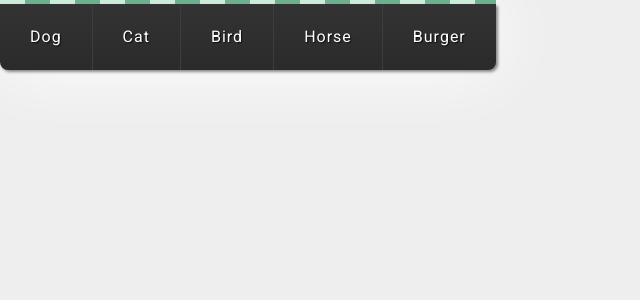
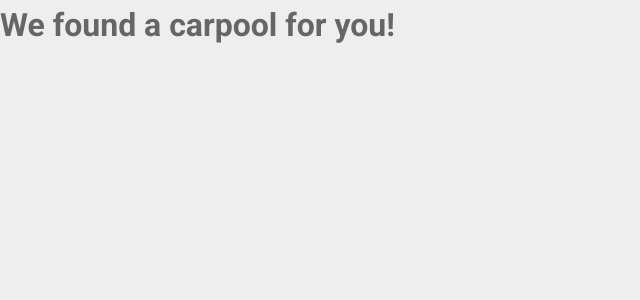
Before and after one commit to dingding132/Float, a Django app: page /webapp/search_result/ in a window 1280 px wide. Shown: the top 300 px of the page, without its empty margins (0-640 px from the left). Run offline with Django 3.2, Linux system fonts and the light colour scheme; some libraries are stand-ins or nearby versions.

Commit message:
setting up for Crepaeu algorthm

```diff
--- a/Float/templates/search_result.html
+++ b/Float/templates/search_result.html
@@ -9,57 +9,8 @@
 </head>
 
 <body>
-<table>
 
-<div class="wrap">
-<span class="decor"></span>
-<nav>
-  <ul class="primary">
-    <li>
-      <a href="">Dog</a>
-      <ul class="sub">
-        <li><a href="">Bulldog</a></li>
-        <li><a href="">Mastiff</a></li>
-        <li><a href="">Labrador</a></li>
-        <li><a href="">Mutt</a></li>
-      </ul>
-    </li>
-    <li>
-      <a href="">Cat</a>
-      <ul class="sub">
-        <li><a href="">Tabby</a></li>
-        <li><a href="">Black Cat</a></li>
-        <li><a href="">Wrinkly Cat</a></li>
-      </ul>
-    </li>
-    <li>
-      <a href="">Bird</a>
-      <ul class="sub">
-        <li><a href="">Humming Bird</a></li>
-        <li><a href="">Hawk</a></li>
-        <li><a href="">Crow</a></li>
-      </ul>
-    </li>
-    <li>
-      <a href="">Horse</a>
-      <ul class="sub">
-        <li><a href="">Brown Horse</a></li>
-        <li><a href="">Race Horse</a></li>
-        <li><a href="">Tall Horse</a></li>
-      </ul>
-    </li>
-    <li>
-      <a href="">Burger</a>
-      <ul class="sub">
-        <li><a href="">Cheesy</a></li>
-        <li><a href="">More Ketchup</a></li>
-        <li><a href="">Some Mustard</a></li>
-        <li><a href="">Extra Butter</a></li>
-      </ul>
-    </li>
-  </ul>
-</nav>
-</div>
+<h1> We found a carpool for you! </h1>
 
 <div class="container">
     {% for trip in trips %}
--- a/Float/webapp/models.py
+++ b/Float/webapp/models.py
@@ -7,6 +7,7 @@
 	picture = models.CharField(max_length=200)
 	car_make = models.CharField(max_length=50)
 	car_year = models.IntegerField()
+	car_picture = models.CharField(max_length=200)
 
 class Trip(models.Model):
 	id =  models.AutoField(primary_key=True)
--- a/Float/webapp/views.py
+++ b/Float/webapp/views.py
@@ -25,7 +25,7 @@
 			distance_dict = gmaps.distance_matrix(departure,arrival)
 			distance1 = distance_dict['rows'][0]['elements'][0]['distance']['value']
 			#query trips
-			trips = Trip.objects.filter(departure_city=departure).filter(arrival_city=arrival).filter(departure_date=date)
+			trips = Trip.objects.all()
 	return render(request, 'search_result.html', {'trips': trips})
 
 # Create your views here.
```
Also changed, not shown: Float/db.sqlite3, Float/webapp/migrations/0007_driver_car_picture.py (added).
